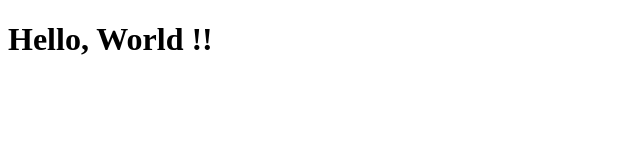
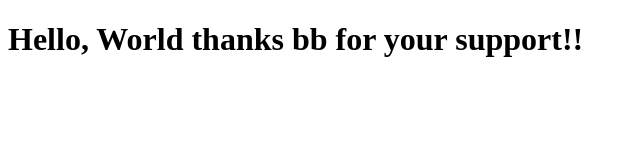
Before and after one commit to AymenOpenGod/nginx-html-hello-world, a plain HTML site: page index.html in a window 1280 px wide. Shown: the whole page, without its empty margins (0-640 px from the left). Drawn offline with Linux system fonts and the light colour scheme.

Commit message:
Update index.html

```diff
--- a/index.html
+++ b/index.html
@@ -1 +1 @@
-<!DOCTYPE html><html><head><title>Hello, World! thanks bb for your support </title></head><body><h1>Hello, World !!</h1></body></html>
+<!DOCTYPE html><html><head><title>Hello, World! </title></head><body><h1>Hello, World thanks bb for your support!!</h1></body></html>
```
